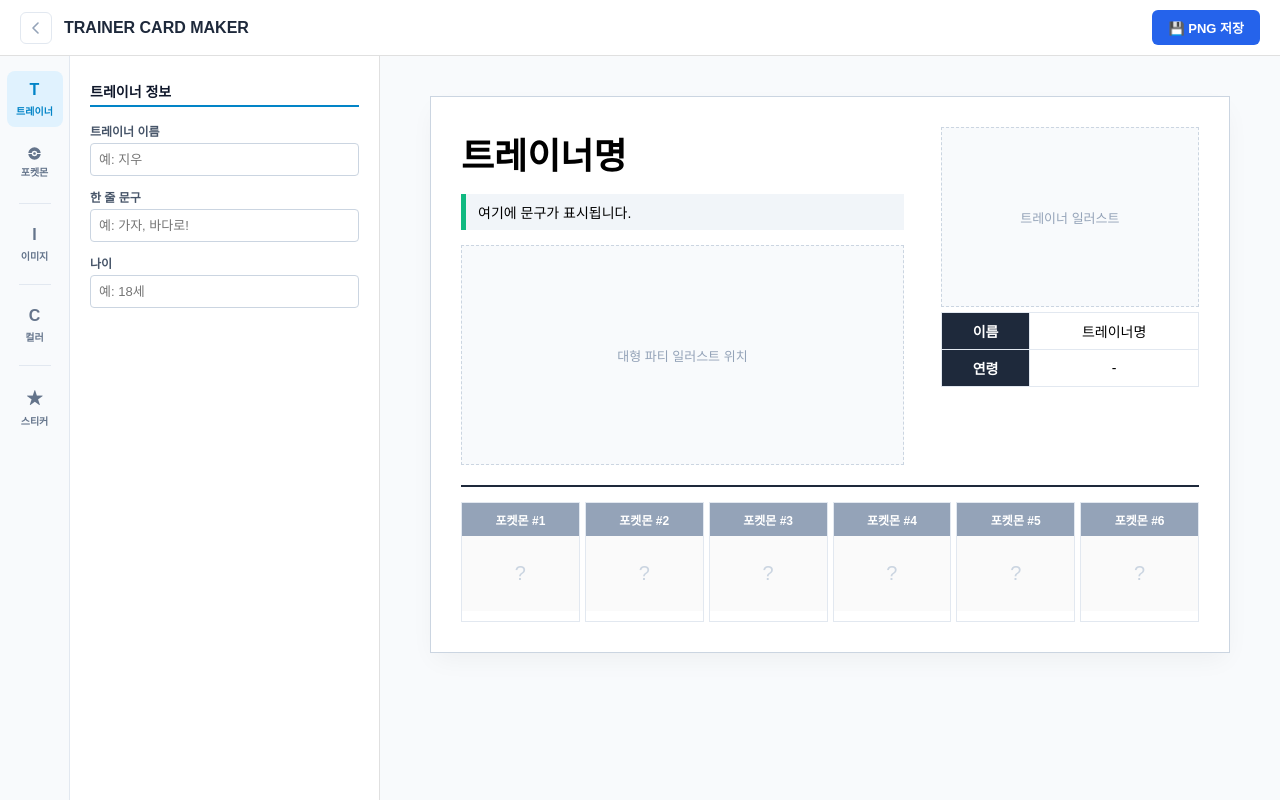
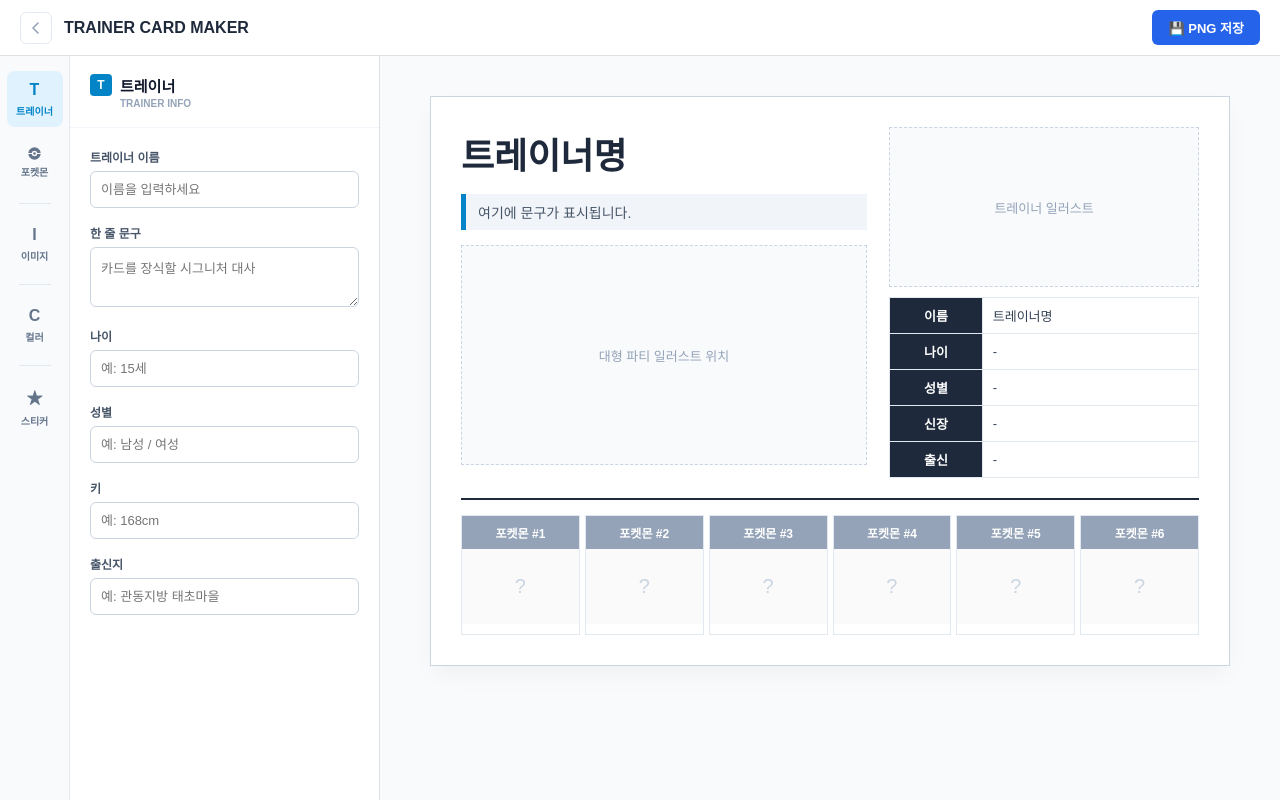
Before and after one commit to chiya1124/pokemoncard, a plain HTML site: page index.html in a window 1280 px wide. Drawn offline with nearby package versions, Linux system fonts and the light colour scheme.

Commit message:
Refactor edit panel and section styles in index.html
Refactor HTML structure and update styles for edit panel and sections.

```diff
--- a/index.html
+++ b/index.html
@@ -3,7 +3,7 @@
 <head>
     <meta charset="UTF-8">
     <meta name="viewport" content="width=device-width, initial-scale=1.0">
-    <title>포켓몬 트레이너 시트 메이커 </title>
+    <title>포켓몬 트레이너 시트 메이커</title>
     <script src="https://cdnjs.cloudflare.com/ajax/libs/html2canvas/1.4.1/html2canvas.min.js"></script>
     <style>
         /* 기본 레이아웃 구성 */
@@ -37,9 +37,7 @@
         /* [2. app-body] */
         .app-body { display: flex; flex-direction: row; flex: 1; height: calc(100vh - 56px); position: relative; }
 
-        /* -------------------------------------------
-           ✨ 핵심: [3. edit-panel] 구조 리모델링
-        ------------------------------------------- */
+        /* [3. edit-panel] */
         .edit-panel {
             width: 380px; min-width: 380px; background-color: #ffffff;
             border-right: 1px solid #e0e0e0; display: flex; flex-direction: row; height: 100%;
@@ -47,7 +45,7 @@
         }
         .edit-panel.hide { margin-left: -380px; opacity: 0; pointer-events: none; }
 
-        /* 좌측 아이콘 세로 내비 바 (고정 폭 70px) */
+        /* 세로 내비 바 */
         .side-nav {
             width: 70px; min-width: 70px; background-color: #f8fafc;
             border-right: 1px solid #e2e8f0; display: flex; flex-direction: column;
@@ -63,10 +61,39 @@
         .nav-icon { font-size: 16px; font-weight: bold; }
         .side-nav-divider { width: 32px; height: 1px; background-color: #e2e8f0; margin: 4px 0; }
 
-        /* 우측 상세 입력창 영역 (폭 310px) */
-        .edit-panel-content { padding: 20px; overflow-y: auto; flex: 1; }
-        .tab-content { display: none; }
-        .tab-content.active { display: block; }
+        /* -------------------------------------------
+           ✨ 핵심: 요청하신 원본 스타일 패널 구성
+        ------------------------------------------- */
+        .edit-panel-content { flex: 1; height: 100%; overflow: hidden; }
+
+        .section-panel { display: none; height: 100%; flex-direction: column; background: #fff; }
+        .section-panel.active { display: flex; }
+
+        /* 헤더 스타일 */
+        .section-panel-header {
+            padding: 18px 20px; border-bottom: 1px solid #f1f5f9; background: #fff;
+        }
+        .section-panel-title {
+            font-size: 15px; font-weight: bold; color: #0f172a; display: flex; align-items: center; gap: 8px;
+        }
+        .section-panel-badge {
+            background: #0284c7; color: white; width: 22px; height: 22px; border-radius: 4px;
+            display: flex; align-items: center; justify-content: center; font-size: 12px; font-weight: 800;
+        }
+        .section-panel-sub { font-size: 10px; color: #94a3b8; font-weight: bold; margin-top: 2px; padding-left: 30px; }
+
+        /* 바디 및 입력 폼 라인 */
+        .section-panel-body { padding: 20px; overflow-y: auto; flex: 1; }
+        .field-row { margin-bottom: 16px; }
+        .field-label { display: block; font-size: 12px; font-weight: bold; color: #475569; margin-bottom: 6px; }
+        .field-input {
+            width: 100%; padding: 10px; border: 1px solid #cbd5e1; border-radius: 6px;
+            font-size: 13px; color: #1e293b; background: #fff; transition: border-color 0.2s;
+        }
+        .field-input:focus { border-color: #0284c7; outline: none; }
+        textarea.field-input { resize: vertical; min-height: 60px; font-family: inherit; }
+
+        .info-msg { font-size: 12px; color: #64748b; background: #f8fafc; padding: 15px; border-radius: 6px; border: 1px solid #e2e8f0; }
 
         /* [4. preview-area] */
         .preview-area { flex: 1; padding: 40px; overflow: auto; display: flex; justify-content: center; align-items: flex-start; background-color: #f8fafc; }
@@ -74,27 +101,22 @@
         /* --- 프리뷰 카드 시트 틀 --- */
         #sheet-container { width: 800px; min-width: 800px; background: white; border: 1px solid #cbd5e1; padding: 30px; box-shadow: 0 10px 25px -5px rgba(0, 0, 0, 0.05); }
         .top-section { display: flex; justify-content: space-between; margin-bottom: 20px; }
-        .top-left { width: 60%; } .top-right { width: 35%; }
-        .trainer-name { font-size: 36px; font-weight: bold; margin-bottom: 15px; min-height: 48px; }
-        .quote-box { background: #f1f5f9; border-left: 5px solid #10b981; padding: 8px 12px; margin-bottom: 10px; font-size: 14px; min-height: 36px; }
+        .top-left { width: 55%; } .top-right { width: 42%; }
+        .trainer-name { font-size: 36px; font-weight: bold; margin-bottom: 15px; min-height: 48px; color: #1e293b; }
+        .quote-box { background: #f1f5f9; border-left: 5px solid #0284c7; padding: 8px 12px; margin-bottom: 10px; font-size: 14px; min-height: 36px; color: #475569; }
         .main-party-img, .character-img { width: 100%; height: 220px; background: #f8fafc; display: flex; align-items: center; justify-content: center; border: 1px dashed #cbd5e1; color: #94a3b8; font-size: 13px; margin-top: 15px; }
-        .character-img { height: 180px; margin-bottom: 5px; margin-top: 0; }
-        .profile-table { width: 100%; border-collapse: collapse; font-size: 14px; }
-        .profile-table th, .profile-table td { border: 1px solid #e2e8f0; padding: 8px; text-align: center; }
-        .profile-table th { background-color: #1e293b; color: white; }
+        .character-img { height: 160px; margin-bottom: 10px; margin-top: 0; }
+
+        /* 프로필 테이블 고도화 */
+        .profile-table { width: 100%; border-collapse: collapse; font-size: 13px; }
+        .profile-table th, .profile-table td { border: 1px solid #e2e8f0; padding: 8px 10px; text-align: left; }
+        .profile-table th { background-color: #1e293b; color: white; width: 30%; text-align: center; }
+        .profile-table td { color: #334155; font-weight: 500; }
 
         .pokemon-grid { display: grid; grid-template-columns: repeat(6, 1fr); gap: 5px; border-top: 2px solid #1e293b; padding-top: 15px; }
         .pkm-card { border: 1px solid #e2e8f0; text-align: center; font-size: 12px; background: #fff; min-height: 120px; }
         .pkm-header { background: #94a3b8; padding: 8px 5px; font-weight: bold; color: white; min-height: 31px; }
         .pkm-img-slot { height: 75px; display: flex; align-items: center; justify-content: center; background: #fafafa; font-size: 20px; color: #cbd5e1; }
-
-        /* 입력 폼 디자인 */
-        .section-title { font-size: 14px; font-weight: bold; color: #0f172a; border-bottom: 2px solid #0284c7; padding-bottom: 4px; margin: 5px 0 15px 0; }
-        .control-group { margin-bottom: 12px; }
-        label { display: block; font-size: 12px; font-weight: bold; color: #475569; margin-bottom: 4px; }
-        input { width: 100%; padding: 8px; border: 1px solid #cbd5e1; border-radius: 4px; font-size: 13px; }
-        input:focus { border-color: #0284c7; outline: none; }
-        .info-msg { font-size: 12px; color: #64748b; background: #f8fafc; padding: 10px; border-radius: 4px; border: 1px solid #e2e8f0; }
     </style>
 </head>
 <body>
@@ -117,10 +139,10 @@
     <!-- 2. app-body -->
     <div class="app-body">
 
-        <!-- 3. edit-panel (세로 내비 조합형) -->
+        <!-- 3. edit-panel -->
         <div class="edit-panel" id="edit-panel">
 
-            <!-- 요청하신 아이콘 네비 삽입 -->
+            <!-- 사이드 아이콘 내비 -->
             <nav class="side-nav">
                 <button class="side-nav-btn active" onclick="switchSection(event, 'name')" title="트레이너">
                     <span class="nav-icon">T</span>
@@ -153,51 +175,59 @@
                 </button>
             </nav>
 
-            <!-- 우측 입력 창 영역 -->
+            <!-- 상세 입력 패널 영역 -->
             <div class="edit-panel-content">
 
-                <!-- [트레이너 메뉴] -->
-                <div id="sec-name" class="tab-content active">
-                    <div class="section-title">트레이너 정보</div>
-                    <div class="control-group">
-                        <label>트레이너 이름</label>
-                        <input type="text" id="input-name" placeholder="예: 지우" oninput="syncText('input-name', ['view-name', 'view-p-name'], '트레이너명')">
+                <!-- ✨ 요청 서식 커스텀: [트레이너 정보] 패널 -->
+                <div class="section-panel active" id="sec-name">
+                    <div class="section-panel-header">
+                        <div class="section-panel-title"><span class="section-panel-badge">T</span>트레이너</div>
+                        <div class="section-panel-sub">TRAINER INFO</div>
                     </div>
-                    <div class="control-group">
-                        <label>한 줄 문구</label>
-                        <input type="text" id="input-q1" placeholder="예: 가자, 바다로!" oninput="syncText('input-q1', ['view-q1'], '여기에 문구가 표시됩니다.')">
-                    </div>
-                    <div class="control-group">
-                        <label>나이</label>
-                        <input type="text" id="input-age" placeholder="예: 18세" oninput="syncText('input-age', ['view-p-age'], '-')">
+                    <div class="section-panel-body">
+                        <div class="field-row">
+                            <label class="field-label">트레이너 이름</label>
+                            <input class="field-input" type="text" id="tc-name-input" placeholder="이름을 입력하세요" oninput="syncText('tc-name-input', ['view-name', 'view-p-name'], '트레이너명')">
+                        </div>
+                        <div class="field-row">
+                            <label class="field-label">한 줄 문구</label>
+                            <textarea class="field-input" id="tc-quote-input" placeholder="카드를 장식할 시그니처 대사" oninput="syncText('tc-quote-input', ['view-q1'], '여기에 문구가 표시됩니다.')"></textarea>
+                        </div>
+                        <div class="field-row">
+                            <label class="field-label">나이</label>
+                            <input class="field-input" type="text" id="tc-age-input" placeholder="예: 15세" oninput="syncText('tc-age-input', ['view-p-age'], '-')">
+                        </div>
+                        <div class="field-row">
+                            <label class="field-label">성별</label>
+                            <input class="field-input" type="text" id="tc-gender-input" placeholder="예: 남성 / 여성" oninput="syncText('tc-gender-input', ['view-p-gender'], '-')">
+                        </div>
+                        <div class="field-row">
+                            <label class="field-label">키</label>
+                            <input class="field-input" type="text" id="tc-height-input" placeholder="예: 168cm" oninput="syncText('tc-height-input', ['view-p-height'], '-')">
+                        </div>
+                        <div class="field-row">
+                            <label class="field-label">출신지</label>
+                            <input class="field-input" type="text" id="tc-origin-input" placeholder="예: 관동지방 태초마을" oninput="syncText('tc-origin-input', ['view-p-origin'], '-')">
+                        </div>
                     </div>
                 </div>
 
                 <!-- [포켓몬 메뉴] -->
-                <div id="sec-pokemon" class="tab-content">
-                    <div class="section-title">포켓몬 멤버 설정</div>
-                    <div class="control-group"><label>포켓몬 1</label><input type="text" id="input-p1" placeholder="포켓몬 이름 입력" oninput="syncText('input-p1', ['p1-title'], '포켓몬 #1')"></div>
-                    <div class="control-group"><label>포켓몬 2</label><input type="text" id="input-p2" placeholder="포켓몬 이름 입력" oninput="syncText('input-p2', ['p2-title'], '포켓몬 #2')"></div>
-                    <div class="control-group"><label>포켓몬 3</label><input type="text" id="input-p3" placeholder="포켓몬 이름 입력" oninput="syncText('input-p3', ['p3-title'], '포켓몬 #3')"></div>
+                <div class="section-panel" id="sec-pokemon">
+                    <div class="section-panel-header">
+                        <div class="section-panel-title"><span class="section-panel-badge">P</span>포켓몬 엔트리</div>
+                        <div class="section-panel-sub">POKEMON PARTY</div>
+                    </div>
+                    <div class="section-panel-body">
+                        <div class="field-row"><label class="field-label">포켓몬 1</label><input class="field-input" type="text" id="input-p1" placeholder="이름 입력" oninput="syncText('input-p1', ['p1-title'], '포켓몬 #1')"></div>
+                        <div class="field-row"><label class="field-label">포켓몬 2</label><input class="field-input" type="text" id="input-p2" placeholder="이름 입력" oninput="syncText('input-p2', ['p2-title'], '포켓몬 #2')"></div>
+                    </div>
                 </div>
 
-                <!-- [이미지 메뉴 (대기)] -->
-                <div id="sec-image" class="tab-content">
-                    <div class="section-title">일러스트 파일 등록</div>
-                    <p class="info-msg">📸 트레이너 및 파티 대형 일러스트 업로드 기능이 들어갈 자리입니다.</p>
-                </div>
-
-                <!-- [컬러 메뉴 (대기)] -->
-                <div id="sec-color" class="tab-content">
-                    <div class="section-title">테마 컬러 및 스킨</div>
-                    <p class="info-msg">🎨 카드 배경색 및 그라데이션 커스텀 기능이 들어갈 자리입니다.</p>
-                </div>
-
-                <!-- [스티커 메뉴 (대기)] -->
-                <div id="sec-sticker" class="tab-content">
-                    <div class="section-title">배지 및 스티커 데코</div>
-                    <p class="info-msg">★ 체육관 배지 또는 미니 스티커 컴포넌트 관리 공간입니다.</p>
-                </div>
+                <!-- [나머지 메뉴 메뉴 그룹] -->
+                <div class="section-panel" id="sec-image"><div class="section-panel-header"><div class="section-panel-title"><span class="section-panel-badge">I</span>이미지</div></div><div class="section-panel-body"><p class="info-msg">📸 이미지 업로드 설정 공간</p></div></div>
+                <div class="section-panel" id="sec-color"><div class="section-panel-header"><div class="section-panel-title"><span class="section-panel-badge">C</span>컬러</div></div><div class="section-panel-body"><p class="info-msg">🎨 색상 커스텀 공간</p></div></div>
+                <div class="section-panel" id="sec-sticker"><div class="section-panel-header"><div class="section-panel-title"><span class="section-panel-badge">★</span>스티커</div></div><div class="section-panel-body"><p class="info-msg">★ 스티커 배치 공간</p></div></div>
 
             </div>
         </div>
@@ -213,9 +243,13 @@
                     </div>
                     <div class="top-right">
                         <div class="character-img">트레이너 일러스트</div>
+                        <!-- 6개 항목 맞춤 테이블 세팅 -->
                         <table class="profile-table">
                             <tr><th>이름</th><td id="view-p-name">트레이너명</td></tr>
-                            <tr><th>연령</th><td id="view-p-age">-</td></tr>
+                            <tr><th>나이</th><td id="view-p-age">-</td></tr>
+                            <tr><th>성별</th><td id="view-p-gender">-</td></tr>
+                            <tr><th>신장</th><td id="view-p-height">-</td></tr>
+                            <tr><th>출신</th><td id="view-p-origin">-</td></tr>
                         </table>
                     </div>
                 </div>
@@ -223,10 +257,10 @@
                 <div class="pokemon-grid">
                     <div class="pkm-card"><div class="pkm-header" id="p1-title">포켓몬 #1</div><div class="pkm-img-slot">?</div></div>
                     <div class="pkm-card"><div class="pkm-header" id="p2-title">포켓몬 #2</div><div class="pkm-img-slot">?</div></div>
-                    <div class="pkm-card"><div class="pkm-header" id="p3-title">포켓몬 #3</div><div class="pkm-img-slot">?</div></div>
-                    <div class="pkm-card"><div class="pkm-header" id="p4-title">포켓몬 #4</div><div class="pkm-img-slot">?</div></div>
-                    <div class="pkm-card"><div class="pkm-header" id="p5-title">포켓몬 #5</div><div class="pkm-img-slot">?</div></div>
-                    <div class="pkm-card"><div class="pkm-header" id="p6-title">포켓몬 #6</div><div class="pkm-img-slot">?</div></div>
+                    <div class="pkm-card"><div class="pkm-header">포켓몬 #3</div><div class="pkm-img-slot">?</div></div>
+                    <div class="pkm-card"><div class="pkm-header">포켓몬 #4</div><div class="pkm-img-slot">?</div></div>
+                    <div class="pkm-card"><div class="pkm-header">포켓몬 #5</div><div class="pkm-img-slot">?</div></div>
+                    <div class="pkm-card"><div class="pkm-header">포켓몬 #6</div><div class="pkm-img-slot">?</div></div>
                 </div>
             </div>
         </div>
@@ -234,18 +268,15 @@
     </div>
 
     <script>
-        // 1. ✨ 세로 내비게이션 전환 스크립트
+        // 1. 세로 내비게이션 전환 스크립트
         function switchSection(event, sectionName) {
-            // 버튼 활성화 클래스 스위칭
             const buttons = document.querySelectorAll('.side-nav-btn');
             buttons.forEach(btn => btn.classList.remove('active'));
             event.currentTarget.classList.add('active');
 
-            // 해당하는 컨텐츠 박스 띄우기
-            const contents = document.querySelectorAll('.tab-content');
-            contents.forEach(content => content.classList.remove('active'));
+            const panels = document.querySelectorAll('.section-panel');
+            panels.forEach(p => p.classList.remove('active'));
 
-            // 매칭되는 ID 서치 (sec-name, sec-pokemon 등)
             document.getElementById(`sec-${sectionName}`).classList.add('active');
         }
 
```
